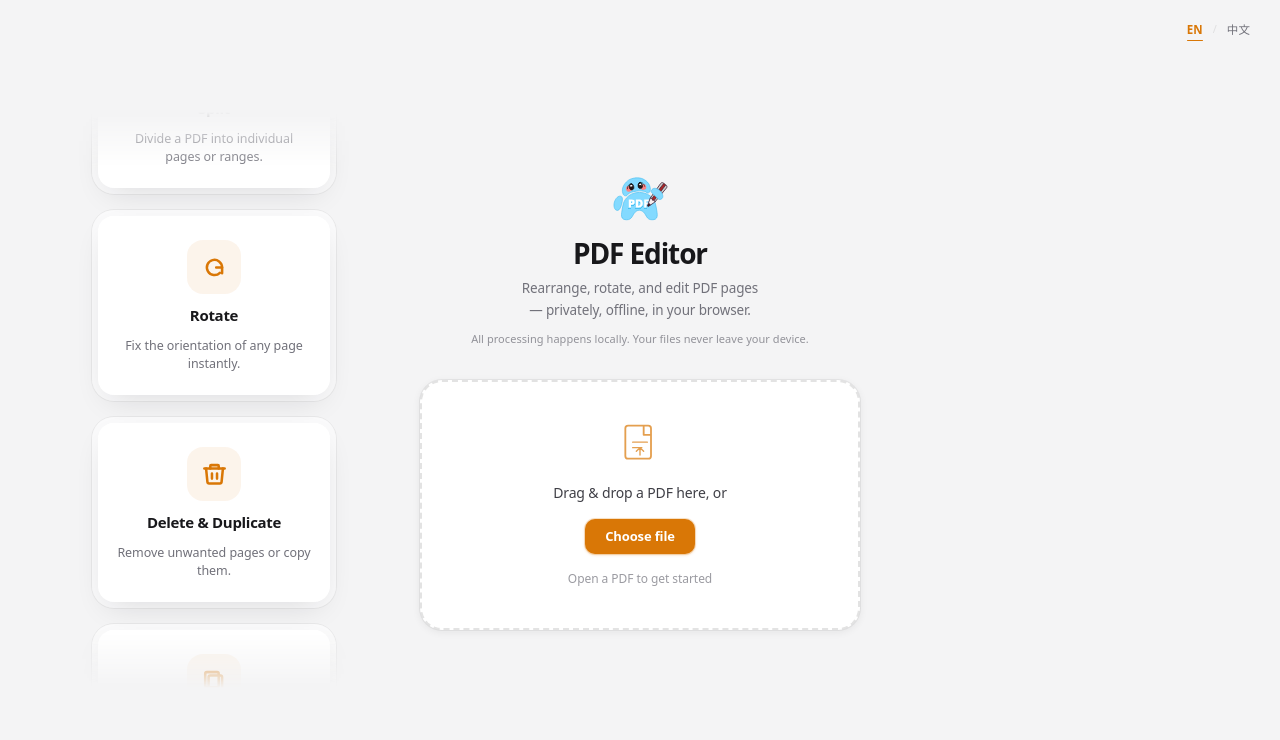
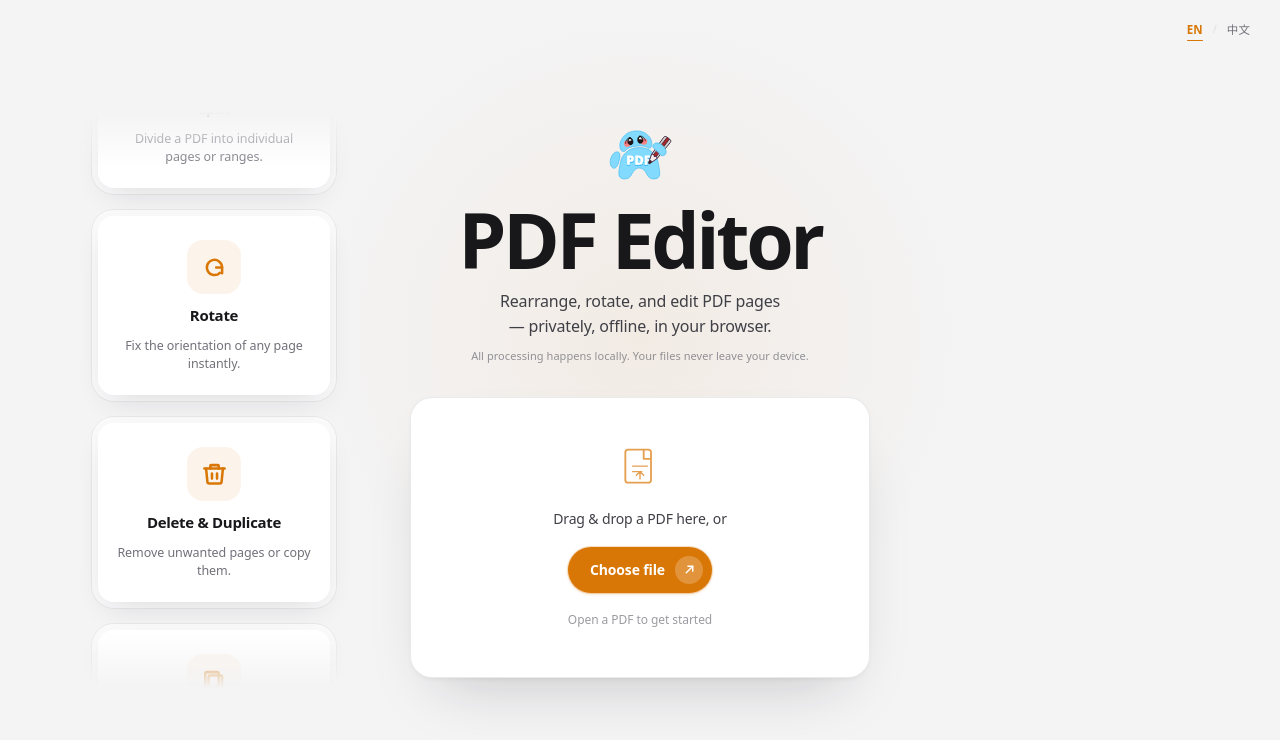
Before and after one commit to anitacarolinn/pdf-editor-web, a React (Vite) app: page / in a window 1280 px wide. Shown: the top 740 px of the page. Built offline with nearby package versions, Linux system fonts and the light colour scheme.

Commit message:
style(landing): high-end pass — display-scale title, refined solid dropzone, button-in-button CTA, ambient depth, orchestrated entry

```diff
--- a/src/components/Landing.tsx
+++ b/src/components/Landing.tsx
@@ -137,19 +137,27 @@ export default function Landing({ onFiles }: LandingProps) {
         </div>
       </div>
 
-      {/* RIGHT — Identity + Dropzone */}
+      {/* RIGHT — Identity + Dropzone (orchestrated entry) */}
       <div className="landing-right-col">
         {/* Product identity */}
-        <div className="landing-identity">
+        <motion.div
+          className="landing-identity"
+          initial={prefersReduced ? false : { opacity: 0, y: 18 }}
+          animate={{ opacity: 1, y: 0 }}
+          transition={{ duration: 0.7, ease: [0.32, 0.72, 0, 1], delay: 0.05 }}
+        >
           <img className="landing-logo" src="/favicon.svg" alt="" />
           <h1 className="landing-title">PDF Editor</h1>
           <p className="landing-tagline">{t.tagline}</p>
           <p className="landing-privacy-note">{t.privacyNote}</p>
-        </div>
+        </motion.div>
 
         {/* Drop zone */}
-        <div
+        <motion.div
           className={`landing-dropzone${dragOver ? ' landing-dropzone--active' : ''}`}
+          initial={prefersReduced ? false : { opacity: 0, y: 22 }}
+          animate={{ opacity: 1, y: 0 }}
+          transition={{ duration: 0.75, ease: [0.32, 0.72, 0, 1], delay: 0.16 }}
           onDragOver={handleDragOver}
           onDragLeave={handleDragLeave}
           onDrop={handleDrop}
@@ -177,7 +185,13 @@ export default function Landing({ onFiles }: LandingProps) {
             className="btn-primary landing-choose-btn"
             onClick={() => inputRef.current?.click()}
           >
-            {t.chooseFile}
+            <span>{t.chooseFile}</span>
+            <span className="choose-arrow" aria-hidden="true">
+              <svg width="13" height="13" viewBox="0 0 16 16" fill="none" stroke="currentColor" strokeWidth="1.8" strokeLinecap="round" strokeLinejoin="round">
+                <path d="M4 12L12 4" />
+                <path d="M6 4h6v6" />
+              </svg>
+            </span>
           </button>
 
           {/* Exact text preserved for App.test empty-state assertion (en default) */}
@@ -192,7 +206,7 @@ export default function Landing({ onFiles }: LandingProps) {
             style={{ display: 'none' }}
             onChange={handleChange}
           />
-        </div>
+        </motion.div>
       </div>
     </div>
   )
--- a/src/index.css
+++ b/src/index.css
@@ -1045,30 +1045,30 @@ body {
 }
 
 .landing-logo {
-  width: 56px;
-  height: 56px;
+  width: 64px;
+  height: 64px;
   display: block;
-  margin-bottom: 2px;
+  margin-bottom: 6px;
 }
 
 .landing-title {
-  font-size: 28px;
+  font-size: clamp(44px, 6vw, 80px);
   font-weight: 700;
-  letter-spacing: -0.04em;
+  letter-spacing: -0.045em;
   color: var(--color-chrome);
   margin: 0;
-  line-height: 1.1;
+  line-height: 1.0;
   text-wrap: balance;
 }
 
 .landing-tagline {
-  font-size: 13.5px;
+  font-size: 16px;
   font-weight: 400;
-  color: var(--color-chrome-muted);
+  color: var(--color-chrome-secondary);
   letter-spacing: -0.01em;
   margin: 0;
-  max-width: 340px;
-  line-height: 1.6;
+  max-width: 400px;
+  line-height: 1.55;
   text-wrap: balance;
 }
 
@@ -1084,30 +1084,51 @@ body {
   opacity: 0.75;
 }
 
-/* ── Drop zone ───────────────────────────────────────────────── */
+/* ── Drop zone — refined solid surface, soft ambient depth ──── */
 .landing-dropzone {
   display: flex;
   flex-direction: column;
   align-items: center;
-  gap: 16px;
+  gap: 18px;
   width: 100%;
-  max-width: 440px;
-  padding: 40px 28px;
+  max-width: 480px;
+  padding: 48px 36px;
   background: var(--color-surface-card);
-  border: 2px dashed rgba(24, 24, 27, 0.12);
+  border: 1px solid var(--color-chrome-hairline);
   border-radius: var(--radius-xl);
-  box-shadow: var(--shadow-card);
+  box-shadow:
+    inset 0 1px 1px rgba(255, 255, 255, 0.9),
+    0 2px 6px -2px rgba(24, 24, 27, 0.08),
+    0 30px 60px -28px rgba(24, 24, 27, 0.22);
   transition:
     border-color var(--duration-base) var(--ease-out-quart),
     background var(--duration-base) var(--ease-out-quart),
-    box-shadow var(--duration-base) var(--ease-out-quart);
+    box-shadow var(--duration-base) var(--ease-out-quart),
+    transform var(--duration-base) var(--ease-out-quart);
   cursor: default;
 }
 
 .landing-dropzone--active {
   border-color: var(--color-accent);
   background: var(--color-accent-surface);
-  box-shadow: 0 0 0 4px var(--color-accent-ring), var(--shadow-card);
+  transform: translateY(-2px);
+  box-shadow:
+    0 0 0 4px var(--color-accent-ring),
+    0 30px 60px -28px rgba(217, 119, 6, 0.28);
+}
+
+/* Soft ambient glow behind the hero — faint amber light source, not a gradient slab */
+.landing-hero--two-col::before {
+  content: '';
+  position: absolute;
+  top: 42%;
+  left: 50%;
+  width: min(760px, 80vw);
+  height: min(760px, 80vw);
+  transform: translate(-50%, -50%);
+  background: radial-gradient(circle, rgba(217, 119, 6, 0.07) 0%, rgba(217, 119, 6, 0) 62%);
+  pointer-events: none;
+  z-index: 0;
 }
 
 .landing-dropzone-icon {
@@ -1131,8 +1152,32 @@ body {
 }
 
 .landing-choose-btn {
-  font-size: 13px;
-  padding: 8px 20px;
+  display: inline-flex;
+  align-items: center;
+  gap: 10px;
+  font-size: 14px;
+  font-weight: 600;
+  padding: 9px 9px 9px 22px;
+  border-radius: var(--radius-pill);
+}
+
+.landing-choose-btn .choose-arrow {
+  display: inline-flex;
+  align-items: center;
+  justify-content: center;
+  width: 28px;
+  height: 28px;
+  border-radius: 50%;
+  background: rgba(255, 255, 255, 0.22);
+  transition: transform var(--duration-base) var(--ease-spring);
+}
+
+.landing-choose-btn:hover:not(:disabled) .choose-arrow {
+  transform: translate(2px, -2px) scale(1.05);
+}
+
+.landing-choose-btn:active:not(:disabled) {
+  transform: scale(0.98);
 }
 
 .landing-dropzone-hint {
```
